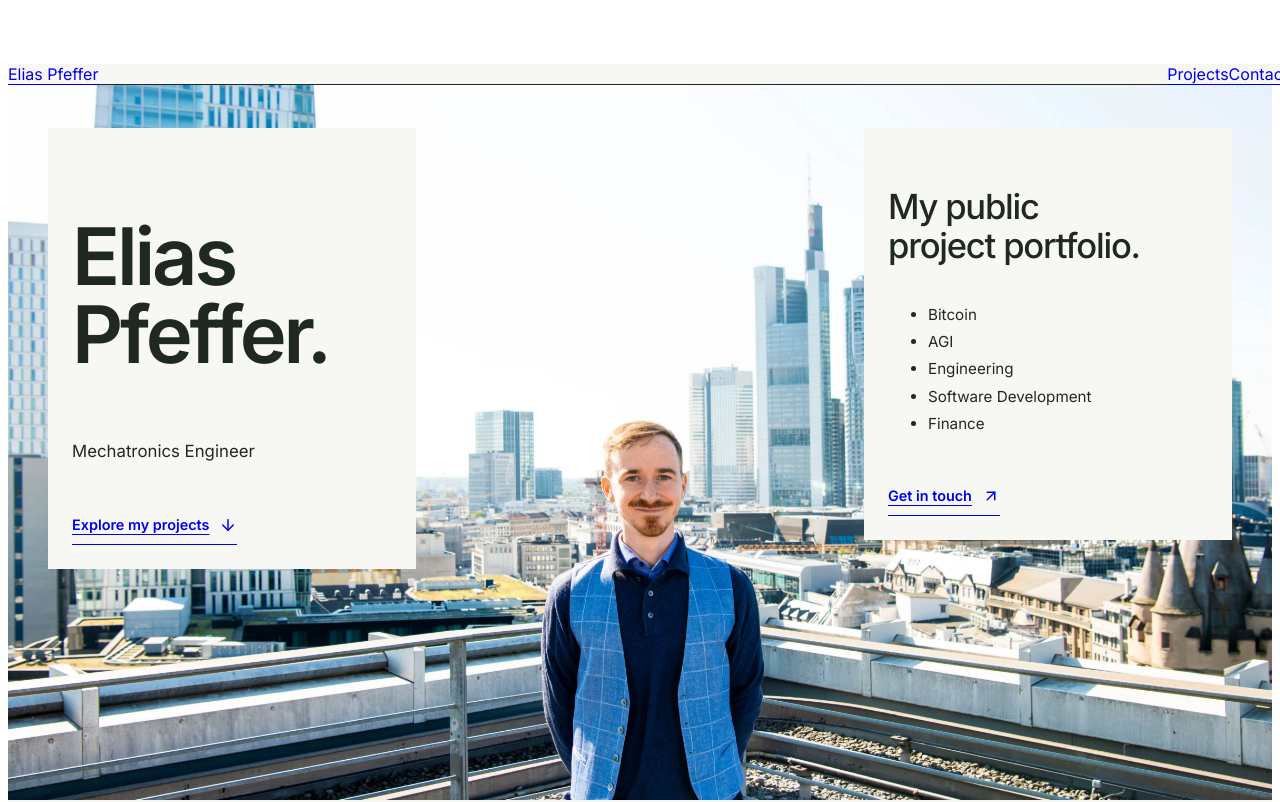
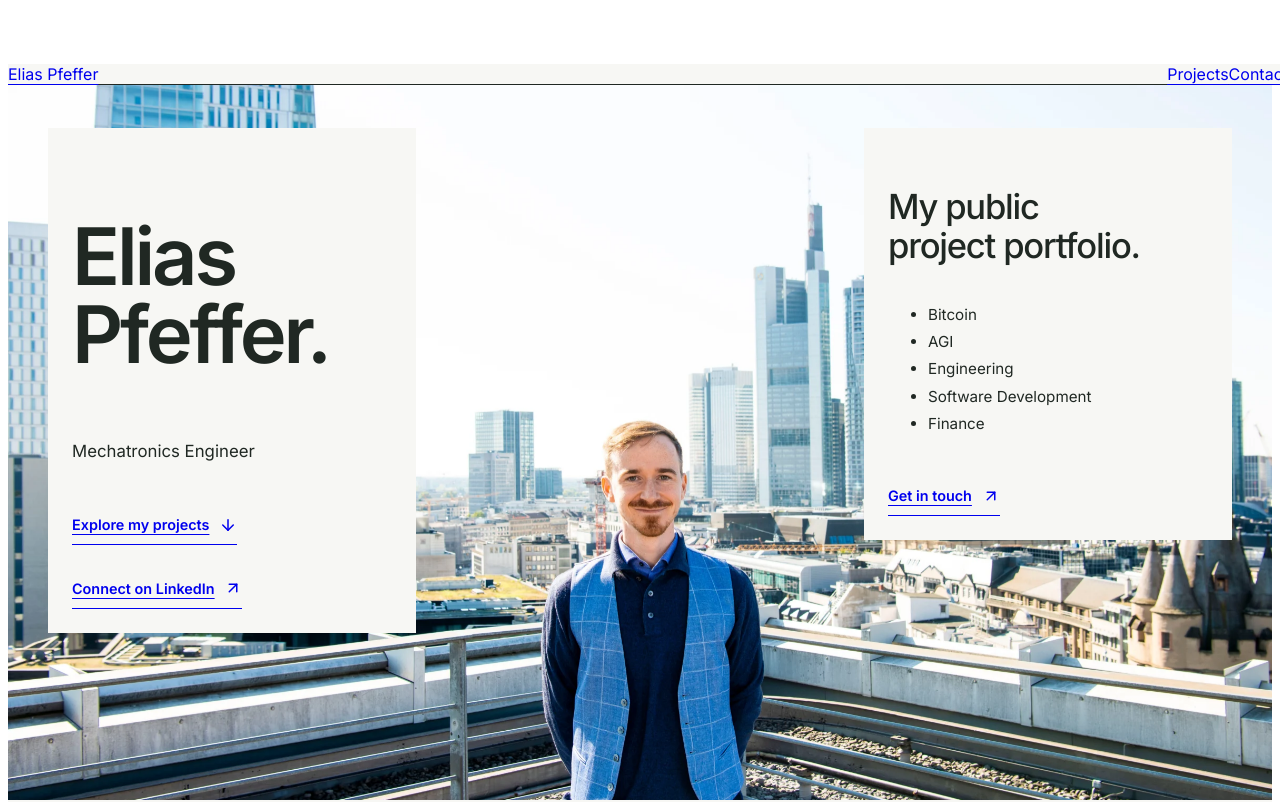
Before and after one commit to eliaspfeffer/eliaspfeffercv-new, a Next.js app: page / in a window 1280 px wide. Shown: the top 802 px of the page. Built offline with nearby package versions, Linux system fonts and the light colour scheme.

Commit message:
Add LinkedIn action beside project link

```diff
--- a/components/hero.tsx
+++ b/components/hero.tsx
@@ -8,7 +8,10 @@ export function Hero() {
       <div className="intro-identity">
         <h1 id="intro-title">Elias<br />Pfeffer.</h1>
         <p className="intro-role">Mechatronics Engineer</p>
-        <a href="#projects" className="intro-link">Explore my projects <ArrowDown size={18} aria-hidden="true" /></a>
+        <div className="flex flex-wrap gap-x-5">
+          <a href="#projects" className="intro-link">Explore my projects <ArrowDown size={18} aria-hidden="true" /></a>
+          <a href="https://linkedin.com/in/eliaspfeffer" target="_blank" rel="noopener noreferrer" className="intro-link">Connect on LinkedIn <ArrowUpRight size={18} aria-hidden="true" /></a>
+        </div>
       </div>
       <div className="intro-details">
         <p className="intro-description">My public<br />project portfolio.</p>
```
